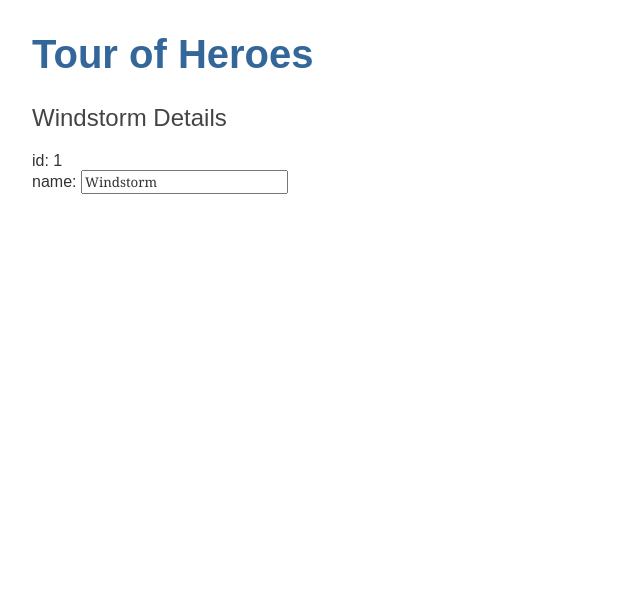
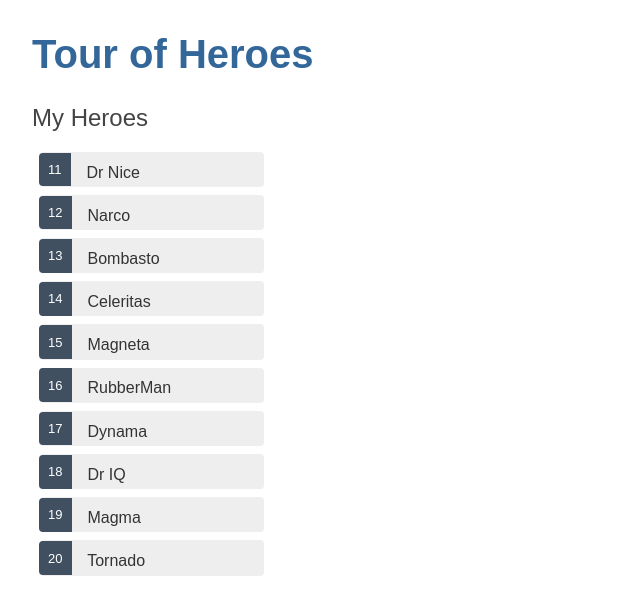
Before and after one commit to acqfel/tour-of-heroes, an Angular app: page / in a window 1280 px wide. Shown: the top 614 px of the page, without its empty margins (0-640 px from the left). Built offline with nearby package versions, Linux system fonts and the light colour scheme.

Commit message:
2. Displaying a List

```diff
--- a/src/app/heroes/heroes.component.css
+++ b/src/app/heroes/heroes.component.css
@@ -0,0 +1,44 @@
+/* HeroesComponent's private CSS styles */
+.heroes {
+    margin: 0 0 2em 0;
+    list-style-type: none;
+    padding: 0;
+    width: 15em;
+  }
+  .heroes li {
+    cursor: pointer;
+    position: relative;
+    left: 0;
+    background-color: #EEE;
+    margin: .5em;
+    padding: .3em 0;
+    height: 1.6em;
+    border-radius: 4px;
+  }
+  .heroes li:hover {
+    color: #607D8B;
+    background-color: #DDD;
+    left: .1em;
+  }
+  .heroes li.selected {
+    background-color: #CFD8DC;
+    color: white;
+  }
+  .heroes li.selected:hover {
+    background-color: #BBD8DC;
+    color: white;
+  }
+  .heroes .badge {
+    display: inline-block;
+    font-size: small;
+    color: white;
+    padding: 0.8em 0.7em 0 0.7em;
+    background-color:#405061;
+    line-height: 1em;
+    position: relative;
+    left: -1px;
+    top: -4px;
+    height: 1.8em;
+    margin-right: .8em;
+    border-radius: 4px 0 0 4px;
+  }
--- a/src/app/heroes/heroes.component.html
+++ b/src/app/heroes/heroes.component.html
@@ -1,8 +1,21 @@
-<h2>{{hero.name}} Details</h2>
-<div><span>id: </span>{{hero.id}}</div>
+<h2>My Heroes</h2>
+<ul class="heroes">
+    <li *ngFor="let hero of heroes"
+        [class.selected]="hero === selectedHero"
+        (click)="onSelect(hero)" >
+        <span class="badge">{{hero.id}}</span> {{hero.name}}
+    </li>
+</ul>
 
-<div>
-    <label>name:
-        <input [(ngModel)]="hero.name" type="text" placeholder="name"/>
-    </label>
+<div *ngIf="selectedHero">
+
+    <h2>{{selectedHero.name | uppercase}} Details</h2>
+    <div><span>id: </span>{{selectedHero.id}}</div>
+
+    <div>
+        <label>name:
+            <input [(ngModel)]="selectedHero.name" type="text" placeholder="name"/>
+        </label>
+    </div>
+
 </div>
--- a/src/app/heroes/heroes.component.ts
+++ b/src/app/heroes/heroes.component.ts
@@ -1,5 +1,6 @@
 import { Component, OnInit } from '@angular/core';
 import { Hero } from '../hero';
+import { HEROES } from '../mock-heroes';
 
 @Component({
   selector: 'app-heroes',
@@ -8,14 +9,16 @@
 })
 export class HeroesComponent implements OnInit {
 
-  hero: Hero = {
-    id: 1,
-    name: 'Windstorm'
-  };
+  heroes = HEROES;
+  selectedHero: Hero;
 
   constructor() { }
 
   ngOnInit() {
   }
 
+  onSelect(hero: Hero): void {
+    this.selectedHero = hero;
+  }
+
 }
--- /dev/null
+++ b/src/app/mock-heroes.ts
@@ -0,0 +1,14 @@
+import { Hero } from './hero';
+
+export const HEROES: Hero[] = [
+    { id: 11, name: 'Dr Nice' },
+    { id: 12, name: 'Narco' },
+    { id: 13, name: 'Bombasto' },
+    { id: 14, name: 'Celeritas' },
+    { id: 15, name: 'Magneta' },
+    { id: 16, name: 'RubberMan' },
+    { id: 17, name: 'Dynama' },
+    { id: 18, name: 'Dr IQ' },
+    { id: 19, name: 'Magma' },
+    { id: 20, name: 'Tornado' }
+  ];
```
